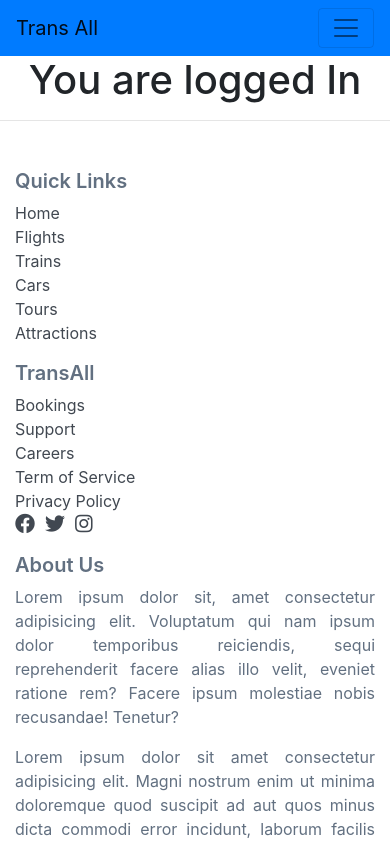
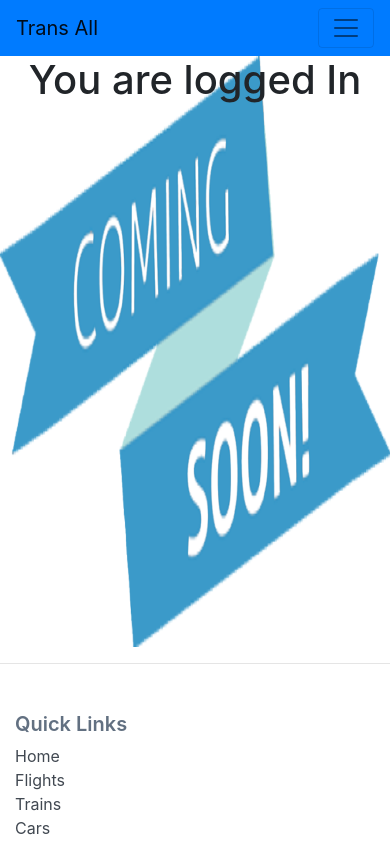
Before and after one commit to BuildForSDGCohort2/Team-091-Group-A-Frontend, a React (Create React App) app: page /users/dashboard in a window 390 px wide. Shown: the top 844 px of the page. Built offline with nearby package versions, Linux system fonts and the light colour scheme; sample sign-in values are in the browser's storage; the HTML template or start-up script is replaced by a standard one.

Commit message:
chores(code clean up)

```diff
--- a/src/components/users/dashboard.js
+++ b/src/components/users/dashboard.js
@@ -11,7 +11,7 @@
     return (
         <div>
             <Navbar />
-            <div className="container">
+            <div className="container spaced">
                 <h1>You are logged In</h1>
             </div>
             <Footer />
--- a/src/styles/navbar.css
+++ b/src/styles/navbar.css
@@ -7,9 +7,3 @@
 .selected {
     color: #000 !important;
 }
-
-@media (max-width: 767px){
-    .nav-stuff {
-        background-color: steelblue;
-    }
-}
```
